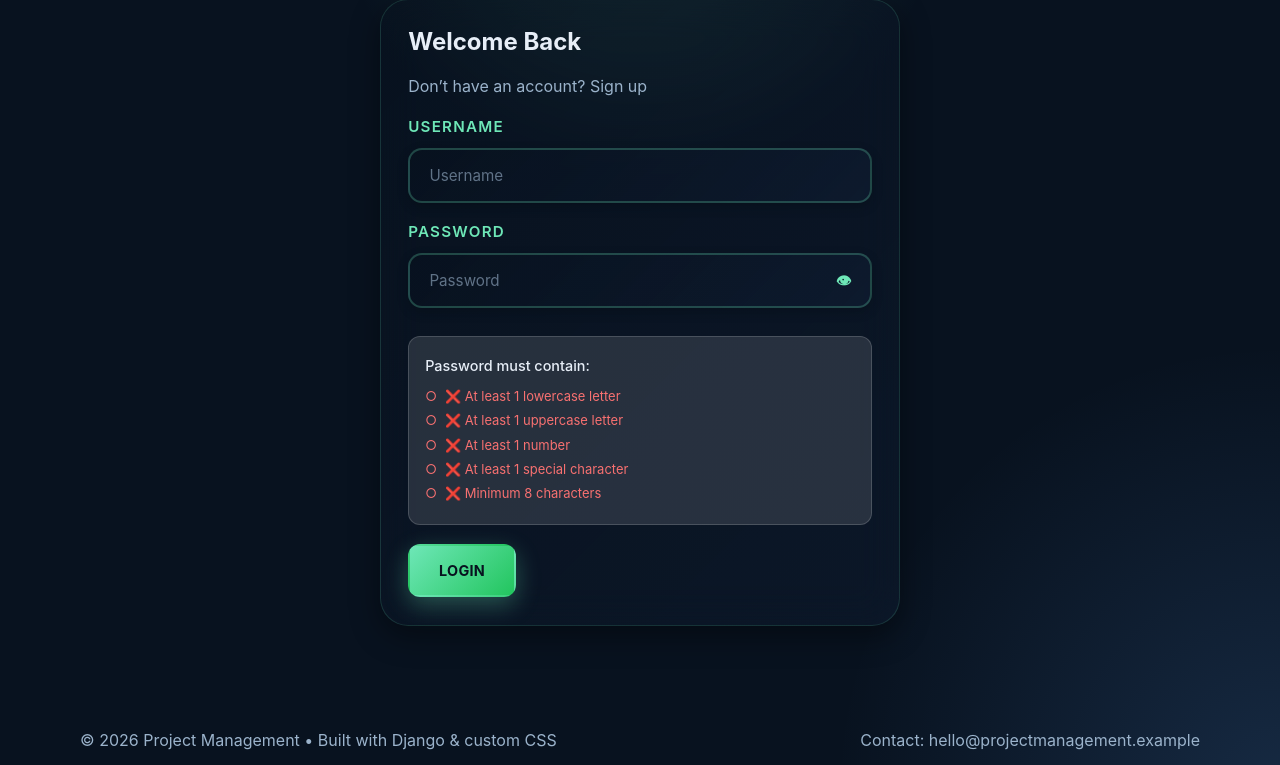
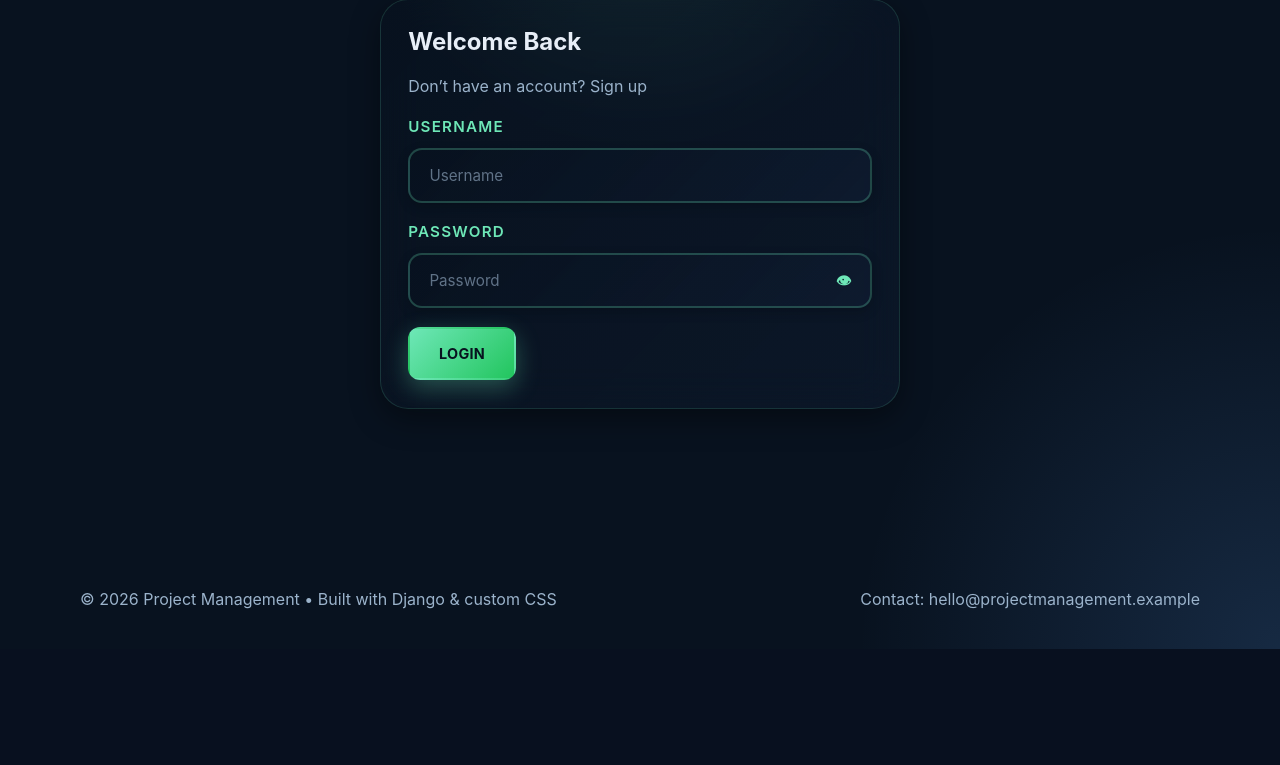
Before and after one commit to Prabhakar8919/project-management-system, a Django app: page /login/ in a window 1280 px wide. Shown: the part 151-916 px from the top of the page. After the commit the page ends 800 px from the top, so only its background shows below. Run offline with Django 4.2, Linux system fonts and the light colour scheme.

Commit message:
updated login page

```diff
--- a/templates/accounts/login.html
+++ b/templates/accounts/login.html
@@ -19,77 +19,9 @@
                     <input type="checkbox" id="login-show-pass" class="eye-toggle-checkbox">
                     <label for="login-show-pass" class="eye-toggle-label"></label>
                 </div>
-                <!-- JS Validation Elements -->
-                <div class="password-help-box" id="pwd-help-container">
-                    <p style="margin-bottom: 8px; font-weight: 500;">Password must contain:</p>
-                    <ul class="password-requirements" style="list-style: none; padding-left: 0; margin: 0; font-size: 0.9em; line-height: 1.5;">
-                        <li id="req-lower" style="color: #f87171;">❌ At least 1 lowercase letter</li>
-                        <li id="req-upper" style="color: #f87171;">❌ At least 1 uppercase letter</li>
-                        <li id="req-num" style="color: #f87171;">❌ At least 1 number</li>
-                        <li id="req-spec" style="color: #f87171;">❌ At least 1 special character</li>
-                        <li id="req-len" style="color: #f87171;">❌ Minimum 8 characters</li>
-                    </ul>
-                </div>
-                <div id="pwd-success-msg" style="display: none; color: #4ade80; margin-top: 10px; font-weight: 500;">
-                    Strong password ✅
-                </div>
             </div>
             <button class="button" type="submit">Login</button>
         </form>
     </div>
 </section>
-<script>
-document.addEventListener("DOMContentLoaded", function() {
-    const pwdInput = document.querySelector('input[name="password"]');
-    const helpContainer = document.getElementById("pwd-help-container");
-    const successMsg = document.getElementById("pwd-success-msg");
-
-    if (!helpContainer || !successMsg || !pwdInput) return;
-
-    const reqs = {
-        lower: { el: document.getElementById("req-lower"), regex: /[a-z]/, text: "At least 1 lowercase letter" },
-        upper: { el: document.getElementById("req-upper"), regex: /[A-Z]/, text: "At least 1 uppercase letter" },
-        num: { el: document.getElementById("req-num"), regex: /[0-9]/, text: "At least 1 number" },
-        spec: { el: document.getElementById("req-spec"), regex: /[^A-Za-z0-9]/, text: "At least 1 special character" },
-        len: { el: document.getElementById("req-len"), regex: /.{8,}/, text: "Minimum 8 characters" }
-    };
-
-    function updateRequirements() {
-        const val = pwdInput.value;
-        let allValid = true;
-
-        if (val.length === 0) {
-            allValid = false;
-            Object.values(reqs).forEach(req => {
-                req.el.innerHTML = "❌ " + req.text;
-                req.el.style.color = "#f87171";
-            });
-        } else {
-            Object.values(reqs).forEach(req => {
-                const isValid = req.regex.test(val);
-                if (isValid) {
-                    req.el.innerHTML = "✅ " + req.text;
-                    req.el.style.color = "#4ade80";
-                } else {
-                    req.el.innerHTML = "❌ " + req.text;
-                    req.el.style.color = "#f87171";
-                    allValid = false;
-                }
-            });
-        }
-
-        if (allValid && val.length > 0) {
-            helpContainer.style.display = "none";
-            successMsg.style.display = "block";
-        } else {
-            helpContainer.style.display = "block";
-            successMsg.style.display = "none";
-        }
-    }
-
-    pwdInput.addEventListener("input", updateRequirements);
-    // Initialize state
-    updateRequirements();
-});
-</script>
 {% endblock %}
```
